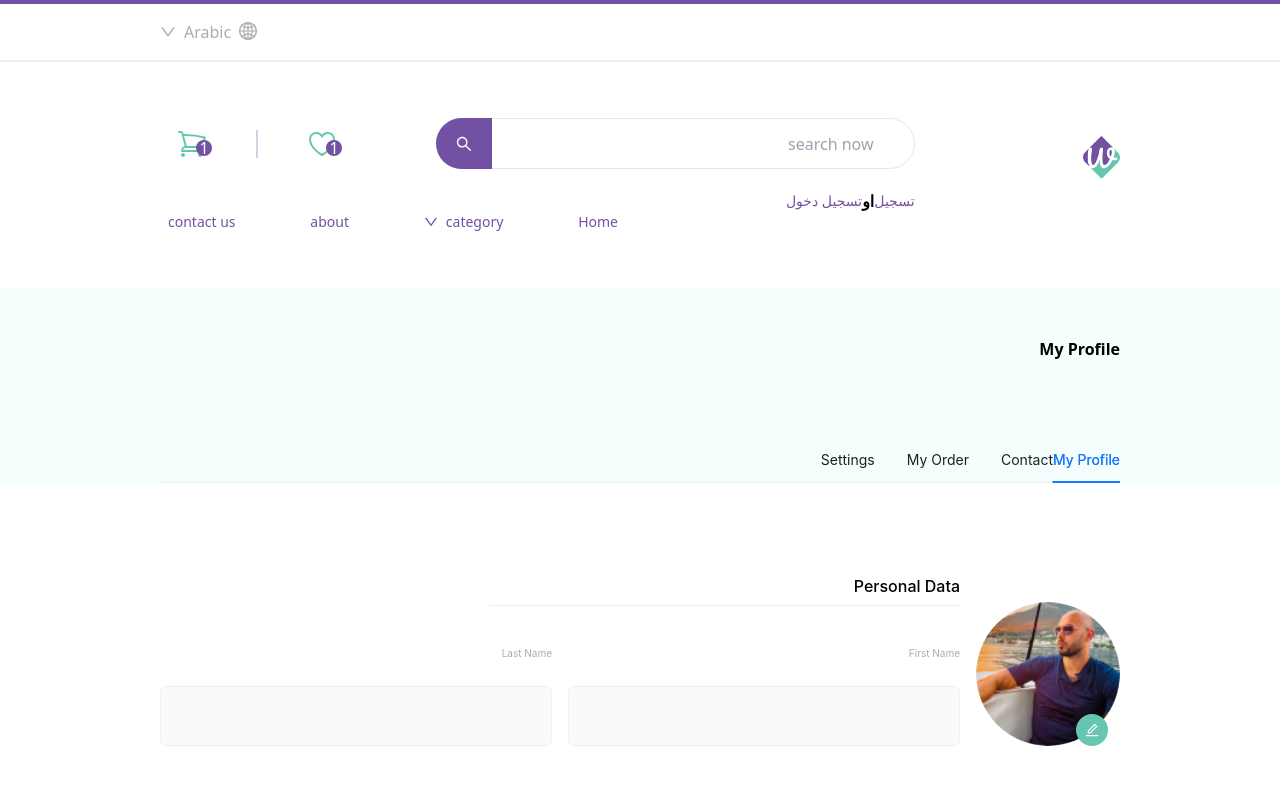
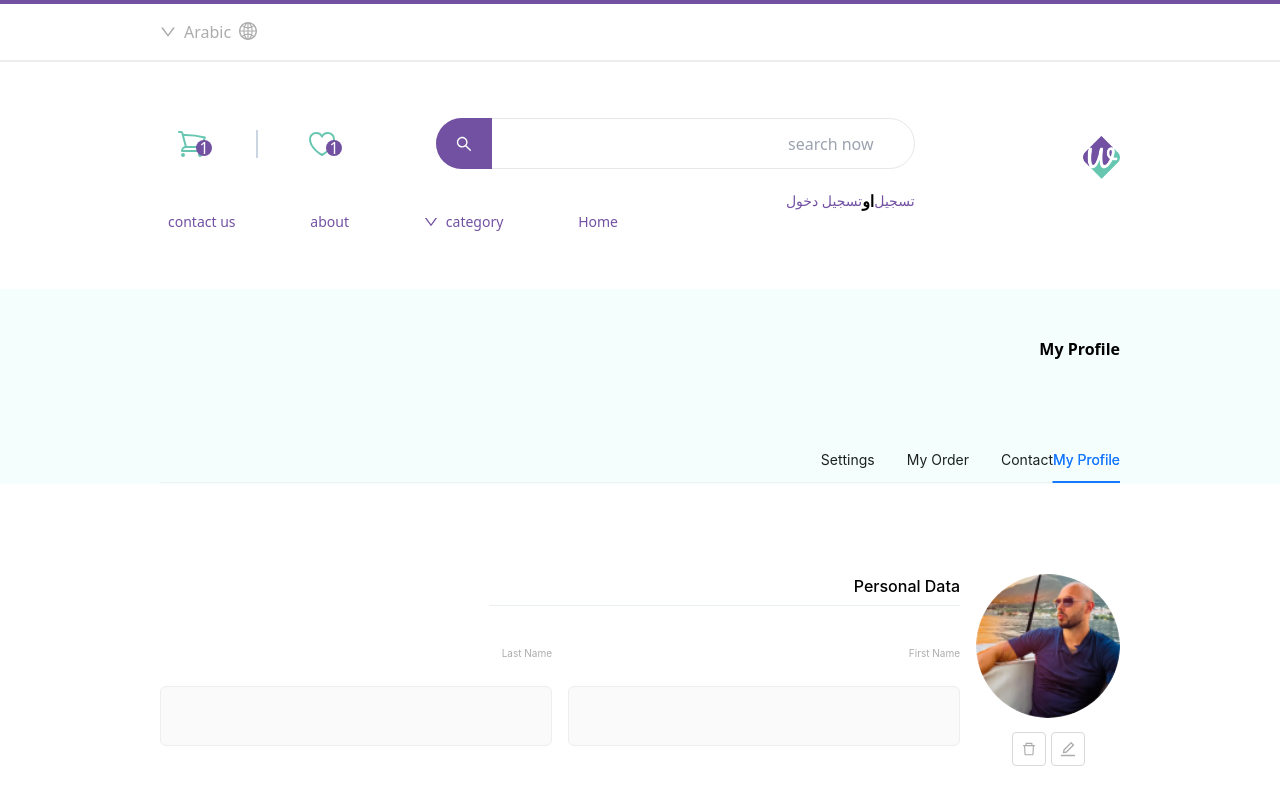
Before and after one commit to MaramMs/wendow-temp1, a Next.js app: page /myprofile in a window 1280 px wide. Shown: the top 800 px of the page. Built offline with nearby package versions, Linux system fonts and the light colour scheme.

Commit message:
add some items to web profile

```diff
--- a/components/WebMyProfile.js
+++ b/components/WebMyProfile.js
@@ -4,19 +4,24 @@ import React from "react";
 
 const WebMyProfile = () => {
   return (
-    <Row className="items-center">
-      <Col md={{ span: 4 }}>
-        <div className="w-[144px] h-[144px]  mb-[111px] relative max-w-[100%]">
+    <Row >
+      <Col md={{ span: 4 }} className="pt-[75px]">
+        <div className="w-[144px] h-[144px]   relative max-w-[100%]">
           <img
             src="/images/person/profile.png"
-            className="rounded-full w-[144px] h-[144px] object-cover"
+            className="rounded-full w-[144px] h-[144px] object-cover max-w-[100%]"
           />
-          <span className="w-[22px] h-[22px] bg-[#67C6B0] flex justify-center items-center rounded-full absolute right-[12px] bottom-0 p-4 cursor-pointer">
-            <EditOutlined className="text-white " />
+             <div className="flex justify-center items-center gap-[5px] mt-[14px]  ">
+            <span className="w-[29px] h-[29px]  border-[#D9D9D9] border rounded-[4px]  flex justify-center items-center  p-4 cursor-pointer">
+              <EditOutlined className="text-[#ACACAC] text-[16px]" />
             </span>
 
-          <span>{/* <DeleteOutlined/> */}</span>
+            <span className="w-[29px] h-[29px]  border-[#D9D9D9] border rounded-[4px] flex justify-center items-center   p-4 cursor-pointer">
+              <DeleteOutlined  className="text-[#ACACAC]"/>
+            </span>
           </div>
+        </div>
+
       </Col>
 
       <Col md={{ span: 20 }}>
```
Lines whose indentation alone changed are shown as unchanged.
